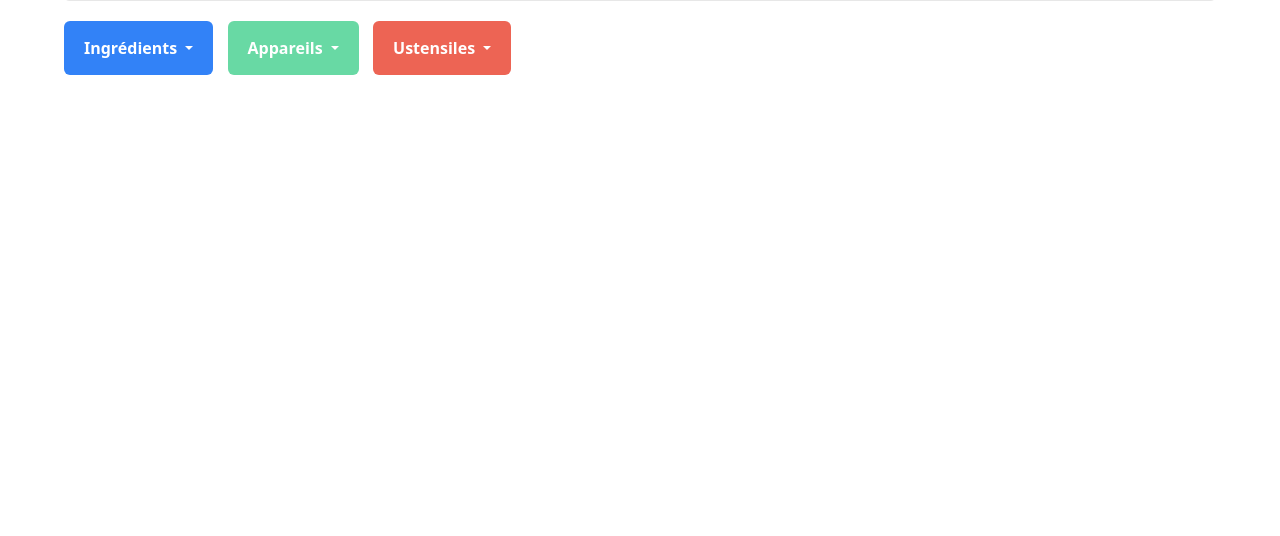
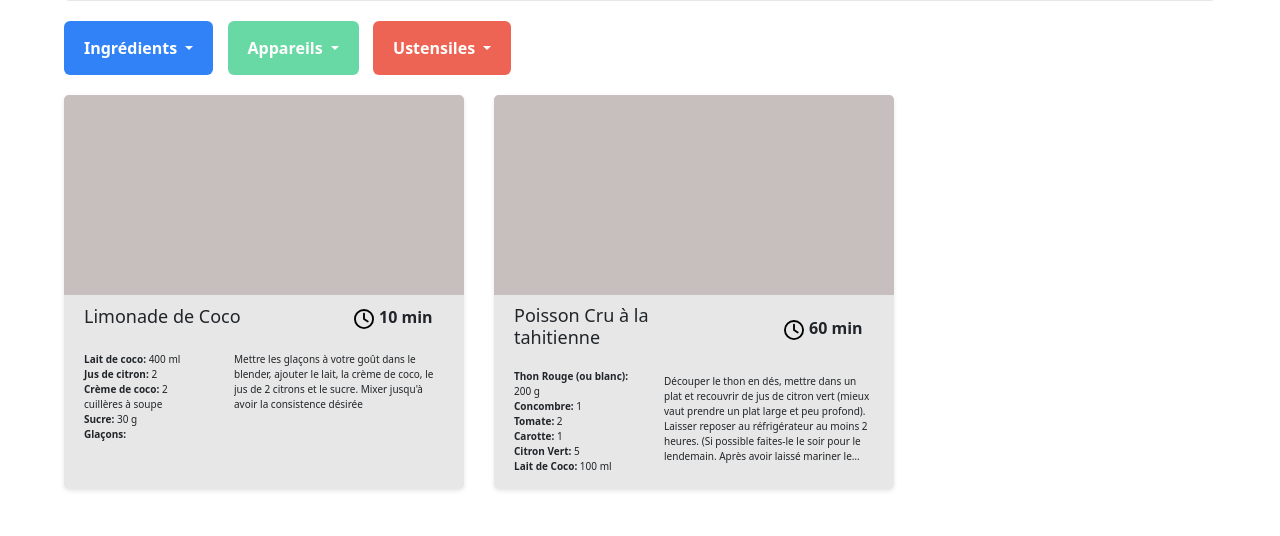
Before and after one commit to Titouannx/Les_Petits_Plats, a plain HTML site: page index.html in a window 1280 px wide. Shown: the part 195-731 px from the top of the page. Drawn offline with Linux system fonts and the light colour scheme.

Commit message:
UI OK, début système de recherche

```diff
--- a/css/style.css
+++ b/css/style.css
@@ -87,3 +87,93 @@ main{
 .recipes {
   margin-top: 20px;
 }
+
+#recipes-list{
+  display: flex;
+  flex-wrap: wrap;
+  height: 100px;
+  gap: 30px;
+}
+
+/* Styles pour les cartes de recettes */
+.recipe-card {
+  border-radius: 5px;
+  box-shadow: 0 2px 4px rgba(0, 0, 0, 0.1);
+  margin-bottom: 20px;
+  width: 400px;
+  background-color: #E7E7E7;
+}
+
+.recipe-card h2 {
+  font-size: 18px;
+  margin-bottom: 10px;
+}
+
+.recipe-card p {
+  margin-bottom: 8px;
+}
+
+.recipe-card ul {
+  margin-bottom: 12px;
+}
+
+.time-icon{
+  width: 20px;
+  margin-right: 5px;
+}
+
+.top-infos{
+  padding: 0px 20px;
+  display: flex;
+  justify-content: space-between;
+  align-items: center;
+  margin-bottom: 10px;
+  font-weight: bold;
+}
+
+.top-infos h2{
+  width: 220px;
+}
+
+.top-infos p{
+  width: 90px;
+}
+
+.bottom-infos{
+  padding: 0px 20px 20px 20px;
+  display: flex;
+  justify-content: space-between;
+  font-size: 10px;
+  width: 400px;
+  height: 120px;
+  overflow: hidden;
+}
+
+.bottom-infos .ingredients-list{
+  margin: auto 0px;
+  list-style: none;
+  padding: 0;
+  width: 120px;
+}
+
+.bottom-infos .description{
+  margin: auto 0px;
+  width: 210px;
+  height: 90px;
+  display: -webkit-box; /* Utilisation des propriétés spécifiques à WebKit pour la flexibilité du contenu */
+  -webkit-box-orient: vertical;
+  -webkit-line-clamp: 6; /* Nombre maximal de lignes */
+  overflow: hidden; /* Cacher le contenu dépassant */
+  text-overflow: ellipsis; /* Ajouter l'ellipse */
+}
+
+/* image */
+
+.recipe-card .recipe-image {
+  width: 100%;
+  height: 200px;
+  object-fit: cover;
+  border-radius: 5px 5px 0 0;
+  margin-bottom: 10px;
+  background-color: #C7BEBE;
+}
--- a/js/index.js
+++ b/js/index.js
@@ -1,25 +1,109 @@
-function displayRecipes() {
-    for (let i = 0; i < recipes.length; i++) {
-      const recipe = recipes[i];
-      console.log(`Recette ${i + 1}:`);
-      console.log(`Nom: ${recipe.name}`);
-      console.log(`Ingrédients:`);
-      for (let j = 0; j < recipe.ingredients.length; j++) {
-        const ingredient = recipe.ingredients[j];
-        const quantity = ingredient.quantity ? `${ingredient.quantity} ${ingredient.unit || ''}` : '';
-        console.log(`- ${ingredient.ingredient} ${quantity}`);
-      }
-      console.log(`Temps de préparation: ${recipe.time} minutes`);
-      console.log(`Description: ${recipe.description}`);
-      console.log(`Appareil: ${recipe.appliance}`);
-      console.log(`Ustensiles: ${recipe.ustensils.join(', ')}`);
-      console.log('------------------------------');
-    }
-  }
+// Sélectionnez l'élément conteneur pour les recettes dans le HTML (par exemple, <div id="recipe-container"></div>)
+const recipeContainer = document.getElementById("recipes-list");
+
+const searchInput = document.getElementById('search-input');
+searchInput.addEventListener('input', performSearch);
+
+function performSearch() {
+  const searchTerm = searchInput.value.toLowerCase();
+  const filteredRecipes = recipes.filter(recipe => {
+    // Vérifier si le terme de recherche est présent dans le titre, les ingrédients ou la description
+    const titleMatch = recipe.name.toLowerCase().includes(searchTerm);
+    const ingredientsMatch = recipe.ingredients.some(ingredient =>
+      ingredient.ingredient.toLowerCase().includes(searchTerm)
+    );
+    const descriptionMatch = recipe.description.toLowerCase().includes(searchTerm);
+
+    // Retourner la recette si elle correspond à l'un des critères de recherche
+    return titleMatch || ingredientsMatch || descriptionMatch;
+  });
+
+  // Mettre à jour l'affichage des recettes filtrées
+  displayRecipes(filteredRecipes);
+}
+
+// Fonction pour générer une carte de recette
+function createRecipeCard(recipe) {
+  // Créer un élément <div> pour la carte de recette
+  const card = document.createElement("div");
+  card.classList.add("recipe-card");
+
+  //Créer un élément <div> pour l'image (vide) de la recette
+  const imageElement = document.createElement("div");
+  imageElement.classList.add("recipe-image");
+
+  // Créer un élément <h2> pour le nom de la recette
+  const nameElement = document.createElement("h2");
+  nameElement.textContent = recipe.name;
+
+  //Créer un élément <p> pour le temps de préparation
+  const timeElement = document.createElement("p");
+  timeElement.textContent = recipe.time + " min";
+  const timeIcon = document.createElement("img");
+  timeIcon.src = "../assets/images/clock-regular.svg";
+  timeIcon.alt = "Horloge";
+  timeIcon.classList.add("time-icon");
+
+  timeElement.prepend(timeIcon);
+
+  // Créer un élément <ul> pour la liste des ingrédients
+  const ingredientsList = document.createElement("ul");
+  ingredientsList.classList.add("ingredients-list");
+
+  // Parcourir la liste des ingrédients et créer des éléments <li> pour chaque ingrédient
+  recipe.ingredients.forEach((ingredient) => {
+    const ingredientElement = document.createElement("li");
+
+    // Créer une chaîne de texte avec la quantité, l'unité (si disponible) et l'ingrédient
+    let ingredientText = ingredient.ingredient + ": ";
+    ingredientText += ingredient.quantity ? `${ingredient.quantity} ${ingredient.unit || ""} ` : "";
+    ingredientElement.textContent = ingredientText;
+
+    ingredientsList.appendChild(ingredientElement);
+    //Mettre le début de la string en gras
+    ingredientElement.innerHTML = ingredientElement.innerHTML.replace(/^(.+?:)/, "<strong>$1</strong>");
+    //if "grammes" is in the string, replace it with "g"
+    ingredientElement.innerHTML = ingredientElement.innerHTML.replace(/grammes/g, "g");
+  });
+
+  // Créer un élément <p> pour la description de la recette
+  const descriptionElement = document.createElement("p");
+  descriptionElement.textContent = recipe.description;
+  descriptionElement.classList.add("description");
+
+  // Ajouter les éléments à la carte de recette
+  card.appendChild(imageElement);
+
+  const topInfos = document.createElement("div");
+  topInfos.classList.add("top-infos");
+  topInfos.appendChild(nameElement);
+  topInfos.appendChild(timeElement);
+  card.appendChild(topInfos);
+
+  bottomInfos = document.createElement("div");
+  bottomInfos.classList.add("bottom-infos");
+  bottomInfos.appendChild(ingredientsList);
+  bottomInfos.appendChild(descriptionElement);
+  card.appendChild(bottomInfos);
+
+  // Ajouter la carte de recette au conteneur des recettes
+  return card;
+}
+
+function displayRecipes(recipes) {
+  // Effacez le contenu précédent du conteneur de recettes
+  recipeContainer.innerHTML = '';
+
+  // Parcourez toutes les recettes et créez les cartes correspondantes
+  recipes.forEach(recipe => {
+    const recipeCard = createRecipeCard(recipe);
+    recipeContainer.appendChild(recipeCard);
+  });
+}
 
 async function init() {
-    // Appel de la fonction pour afficher les recettes dans la console
-  displayRecipes();
+  // Appel de la fonction pour afficher les recettes dans la console
+displayRecipes(recipes);
 }
 
 init();
```
Also changed, not shown: index.html (+0 -1 lines), assets/images/clock-regular.svg (added). Lines whose indentation alone changed are shown as unchanged.
